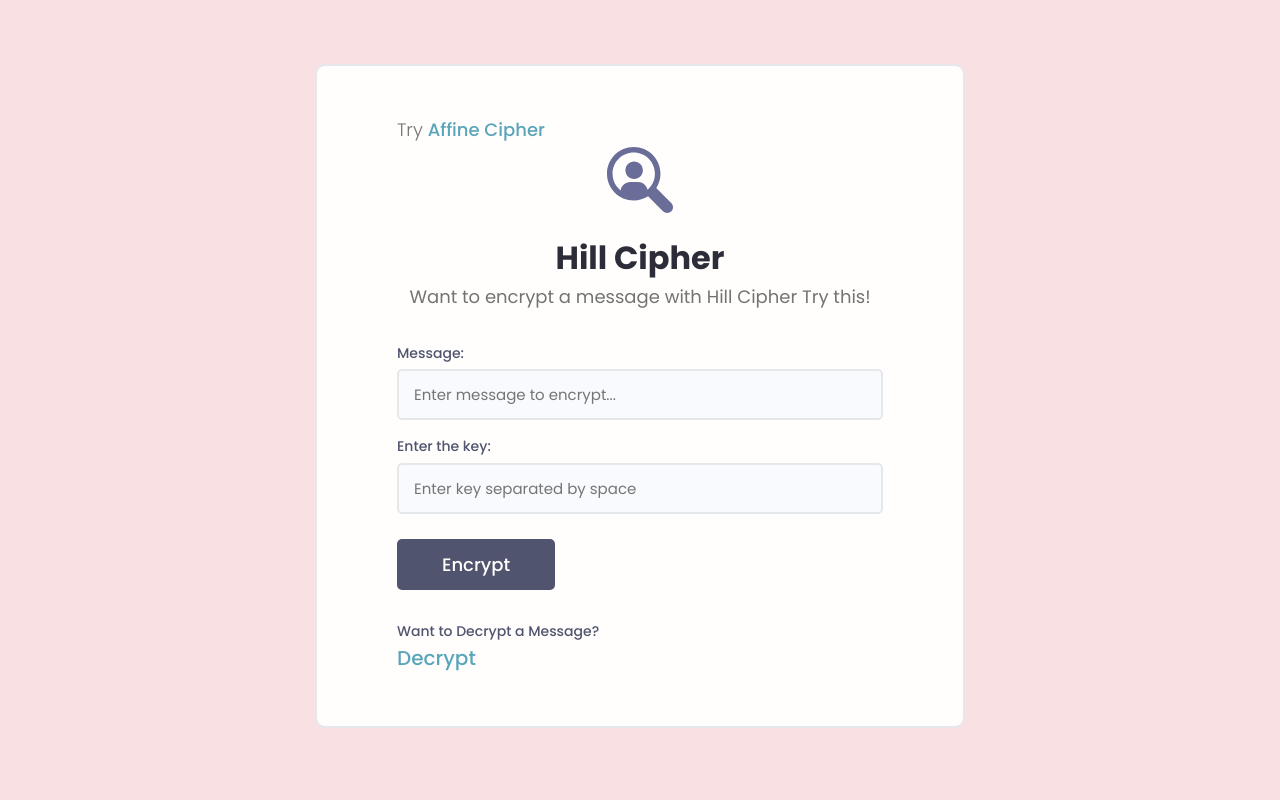
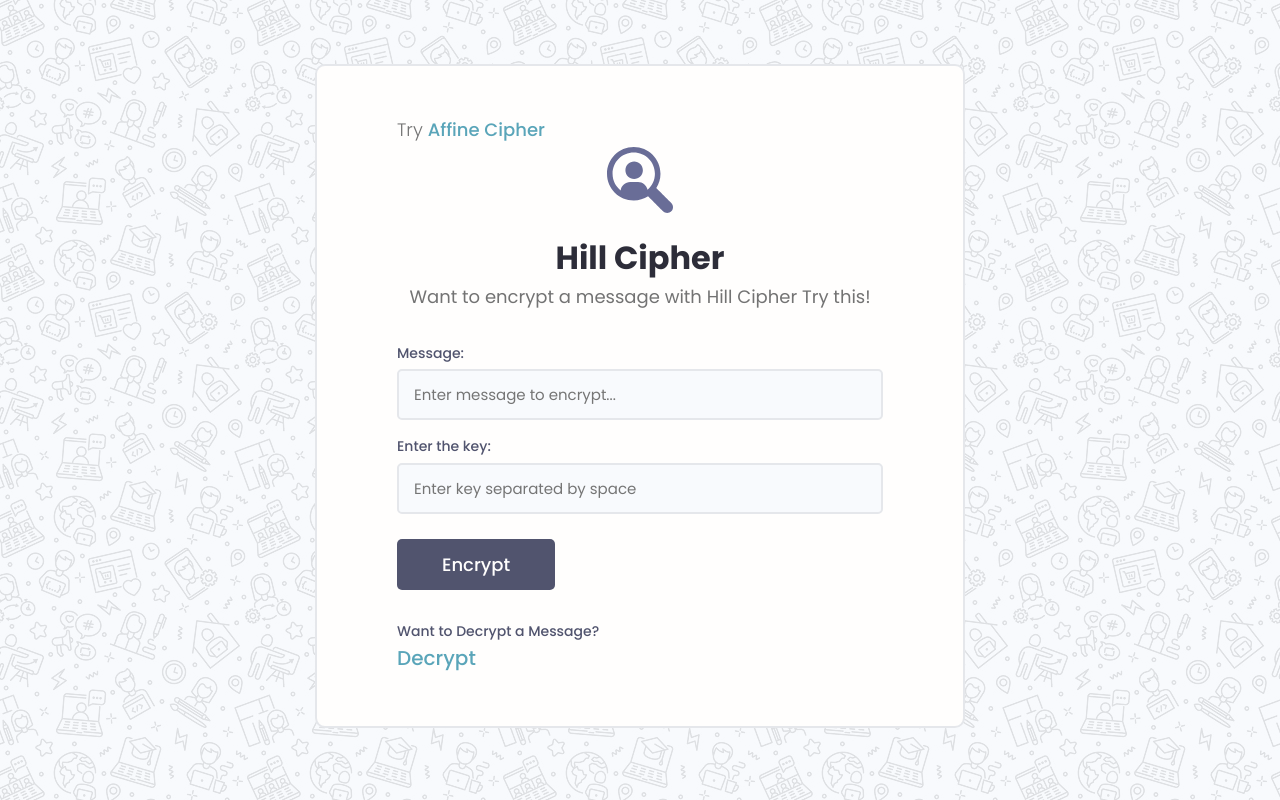
Before and after one commit to MubeenAhmadShaikh/CipherProject, a Django app: page / in a window 1280 px wide. Run offline with Django 4.2, Linux system fonts and the light colour scheme; some libraries are stand-ins or nearby versions.

Commit message:
static files

```diff
--- a/cipher/static/styles/app.css
+++ b/cipher/static/styles/app.css
@@ -659,7 +659,7 @@ img {
   left: 0;
   bottom: 0;
   right: 0;
-  background:red;
+  background:url(../images/pattern.jpg);
 }
 
 .auth > .card {
```
Also changed, not shown: cipher/firstApp/ciphers/affineCipher.py (line endings or trailing spaces).
